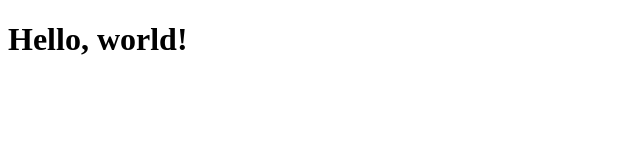
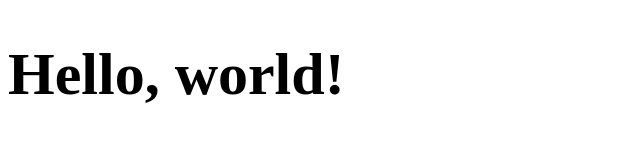
Before and after one commit to jeremihadams/jeremihadams, a plain HTML site: page index.html in a window 1280 px wide. Shown: the whole page, without its empty margins (0-640 px from the left). Drawn offline with Linux system fonts and the light colour scheme.

Commit message:
added html

```diff
--- a/index.html
+++ b/index.html
@@ -1,6 +1,12 @@
 <!DOCTYPE html>
 <html lang="en">
 <head>
+    <style>
+        .cls{
+            font-size:60px;
+        }
+
+    </style>
   <meta charset="UTF-8" />
   <title>Hello, world!</title>
   <meta name="viewport" content="width=device-width,initial-scale=1" />
@@ -8,6 +14,6 @@
   <link rel="icon" href="favicon.png">
 </head>
 <body>
-  <h1>Hello, world!</h1>
+  <h1 class="cls">Hello, world!</h1>
 </body>
 </html>
```
